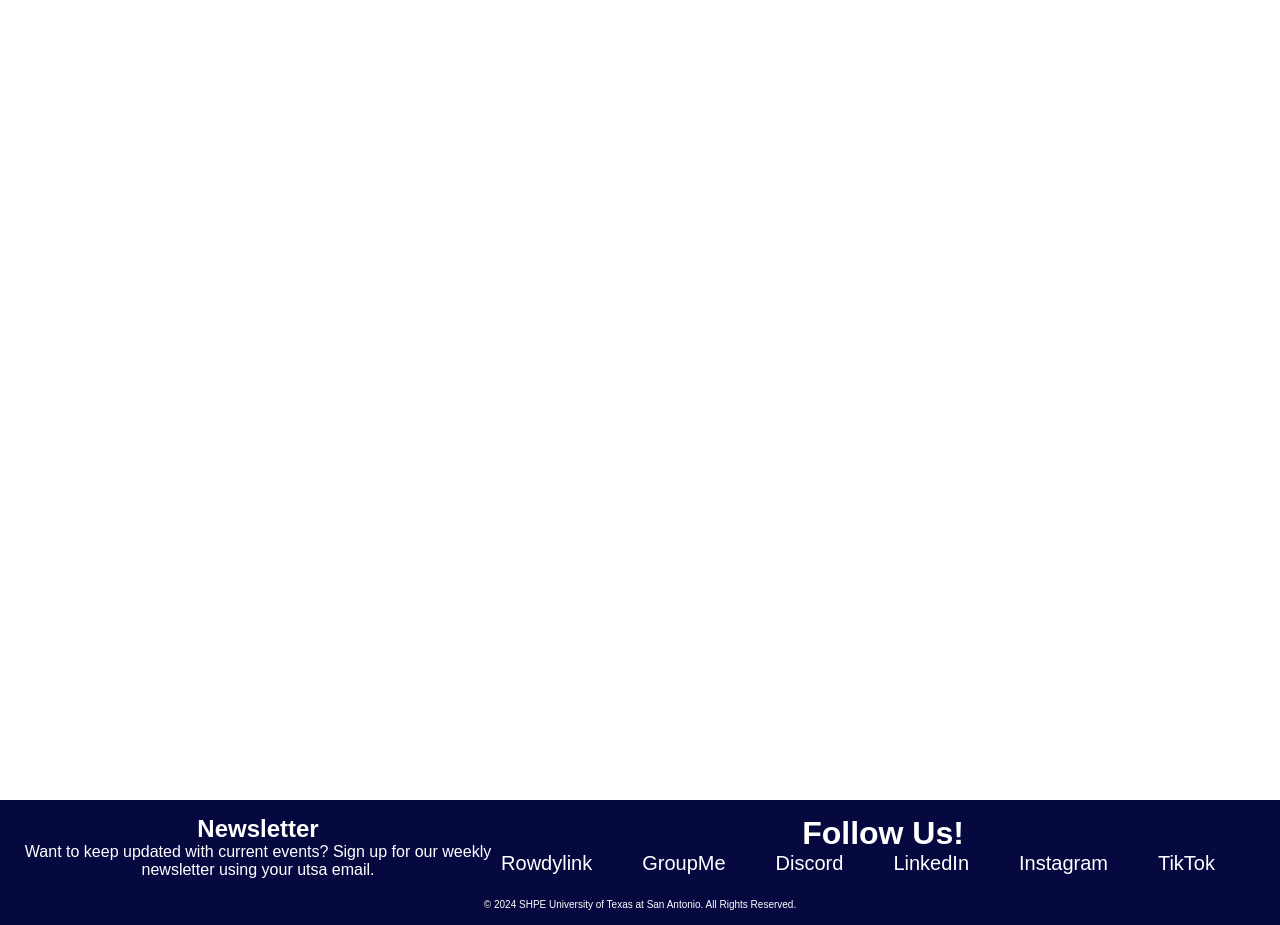
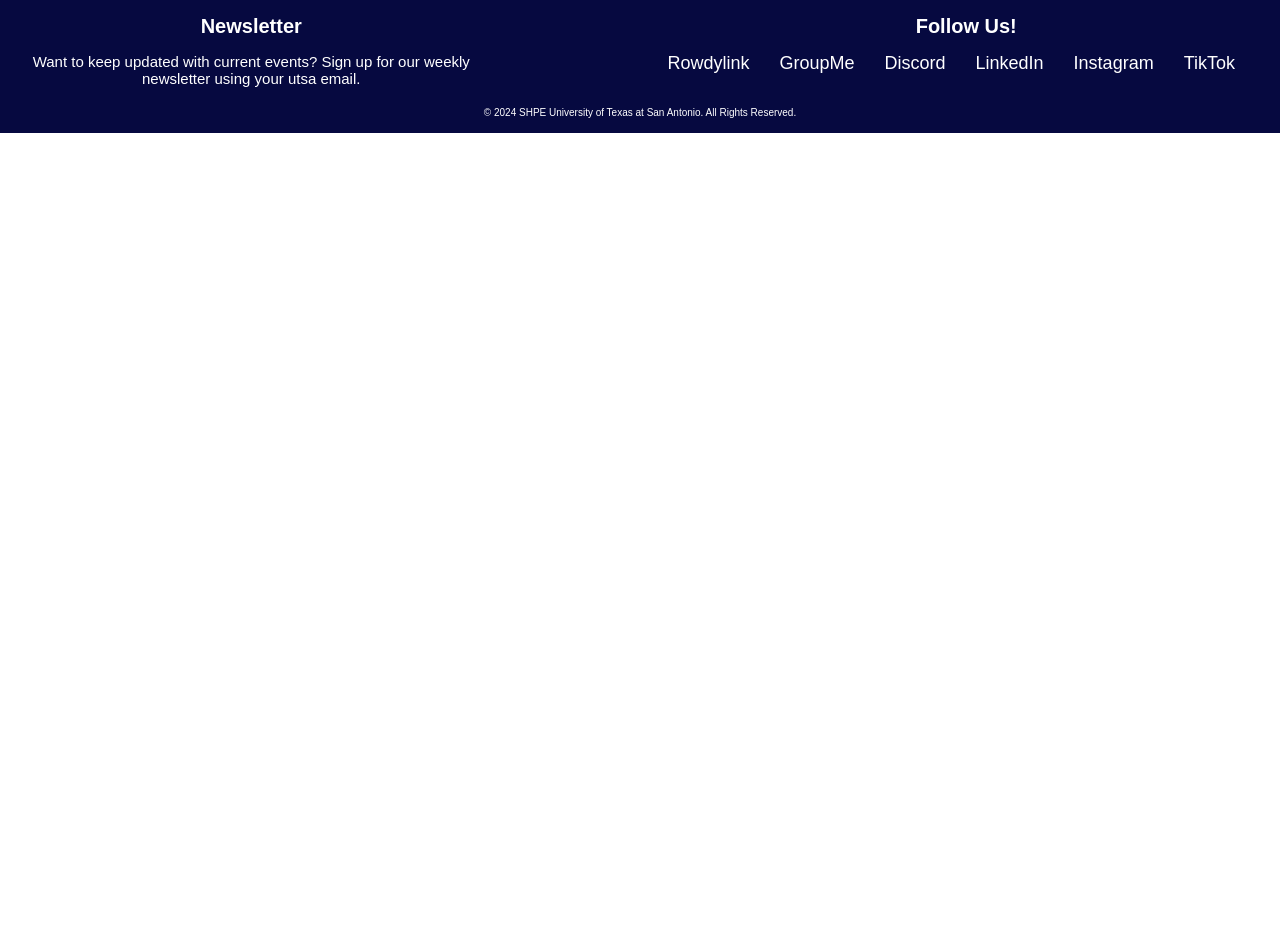
Before and after one commit to SHPEUTSA/MemberPortal, a Next.js app: page / in a window 1280 px wide. After the commit the page ends 800 px from the top, so only its background shows below. Built offline with nearby package versions, Linux system fonts and the light colour scheme.

Commit message:
styled footer

```diff
--- a/src/app/globals.css
+++ b/src/app/globals.css
@@ -35,23 +35,34 @@ Footer {
   display: flex;
   flex-direction: row;
 }
-.newsLetter h1 {
-  font-size: 25px;
-  margin-bottom: 10px;
+.newsLetter h2 {
+  font-size: 20px;
+  margin-bottom: 15px;
 }
-p {
-  margin-top: 20px;
-  font-size: 10px;
+.newsLetter {
+  padding-right: 50px;
+  font-size: 15px;
+}
+.linkbox h1 {
+  font-size: 20px;
+  margin-bottom: 15px;
 }
 .linkbox a{
-  font-size: 20px;
+  font-size: 18px;
 }
 .linkbox a:hover{
   color:rgb(231, 124, 58);
   text-decoration: underline;
 }
 .linkbox span{
-  padding: 25px;
+  padding: 15px;
+}
+.linkbox {
+  padding-left: 130px;
+}
+p {
+  margin-top: 20px;
+  font-size: 10px;
 }
 
 * {
--- a/src/app/page.module.css
+++ b/src/app/page.module.css
@@ -1,162 +1,3 @@
-.page {
-  --gray-rgb: 0, 0, 0;
-  --gray-alpha-200: rgba(var(--gray-rgb), 0.08);
-  --gray-alpha-100: rgba(var(--gray-rgb), 0.05);
-
-  --button-primary-hover: #383838;
-  --button-secondary-hover: #f2f2f2;
-
-  display: grid;
-  grid-template-rows: 20px 1fr 20px;
-  align-items: center;
-  justify-items: center;
-  min-height: 100svh;
-  padding: 80px;
-  gap: 64px;
-  font-family: var(--font-geist-sans);
-}
-
-@media (prefers-color-scheme: dark) {
-  .page {
-    --gray-rgb: 255, 255, 255;
-    --gray-alpha-200: rgba(var(--gray-rgb), 0.145);
-    --gray-alpha-100: rgba(var(--gray-rgb), 0.06);
-
-    --button-primary-hover: #ccc;
-    --button-secondary-hover: #1a1a1a;
-  }
-}
-
-.main {
-  display: flex;
-  flex-direction: column;
-  gap: 32px;
-  grid-row-start: 2;
-}
-
-.main ol {
-  font-family: var(--font-geist-mono);
-  padding-left: 0;
-  margin: 0;
-  font-size: 14px;
-  line-height: 24px;
-  letter-spacing: -0.01em;
-  list-style-position: inside;
-}
-
-.main li:not(:last-of-type) {
-  margin-bottom: 8px;
-}
-
-.main code {
-  font-family: inherit;
-  background: var(--gray-alpha-100);
-  padding: 2px 4px;
-  border-radius: 4px;
-  font-weight: 600;
-}
-
-.ctas {
-  display: flex;
-  gap: 16px;
-}
-
-.ctas a {
-  appearance: none;
-  border-radius: 128px;
-  height: 48px;
-  padding: 0 20px;
-  border: none;
-  border: 1px solid transparent;
-  transition: background 0.2s, color 0.2s, border-color 0.2s;
-  cursor: pointer;
-  display: flex;
-  align-items: center;
-  justify-content: center;
-  font-size: 16px;
-  line-height: 20px;
-  font-weight: 500;
-}
-
-a.primary {
-  background: var(--foreground);
-  color: var(--background);
-  gap: 8px;
-}
-
-a.secondary {
-  border-color: var(--gray-alpha-200);
-  min-width: 180px;
-}
-
-.footer {
-  grid-row-start: 3;
-  display: flex;
-  gap: 24px;
-}
-
-.footer a {
-  display: flex;
-  align-items: center;
-  gap: 8px;
-}
-
-.footer img {
-  flex-shrink: 0;
-}
-
-/* Enable hover only on non-touch devices */
-@media (hover: hover) and (pointer: fine) {
-  a.primary:hover {
-    background: var(--button-primary-hover);
-    border-color: transparent;
-  }
-
-  a.secondary:hover {
-    background: var(--button-secondary-hover);
-    border-color: transparent;
-  }
-
-  .footer a:hover {
-    text-decoration: underline;
-    text-underline-offset: 4px;
-  }
-}
-
-@media (max-width: 600px) {
-  .page {
-    padding: 32px;
-    padding-bottom: 80px;
-  }
-
-  .main {
-    align-items: center;
-  }
-
-  .main ol {
-    text-align: center;
-  }
-
-  .ctas {
-    flex-direction: column;
-  }
-
-  .ctas a {
-    font-size: 14px;
-    height: 40px;
-    padding: 0 16px;
-  }
-
-  a.secondary {
-    min-width: auto;
-  }
-
-  .footer {
-    flex-wrap: wrap;
-    align-items: center;
-    justify-content: center;
-  }
-}
 
 @media (prefers-color-scheme: dark) {
   .logo {
```
